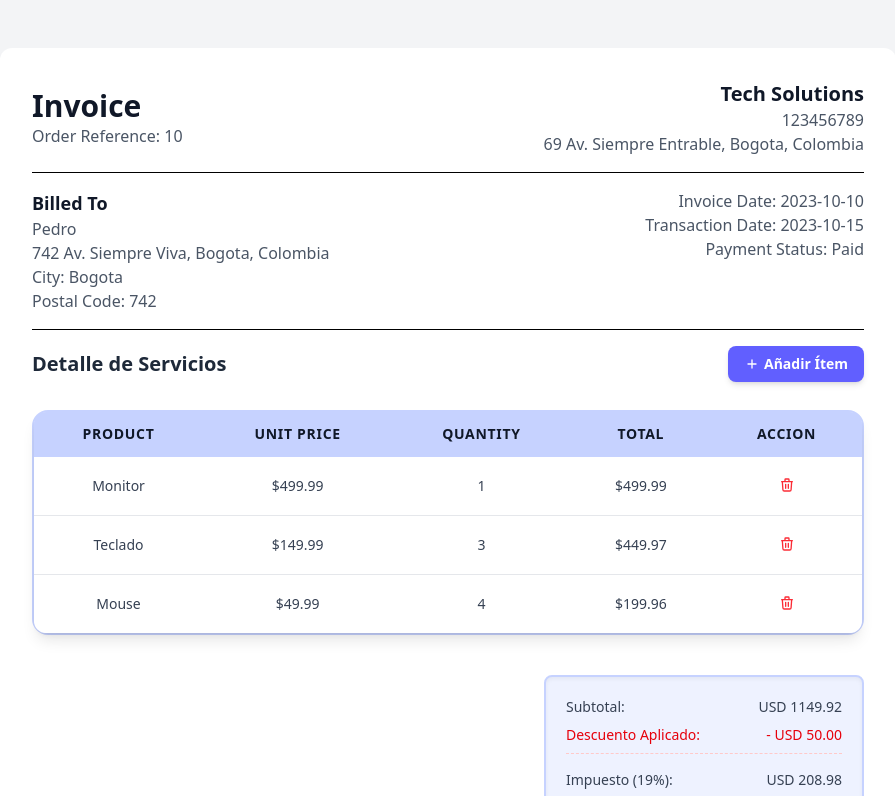
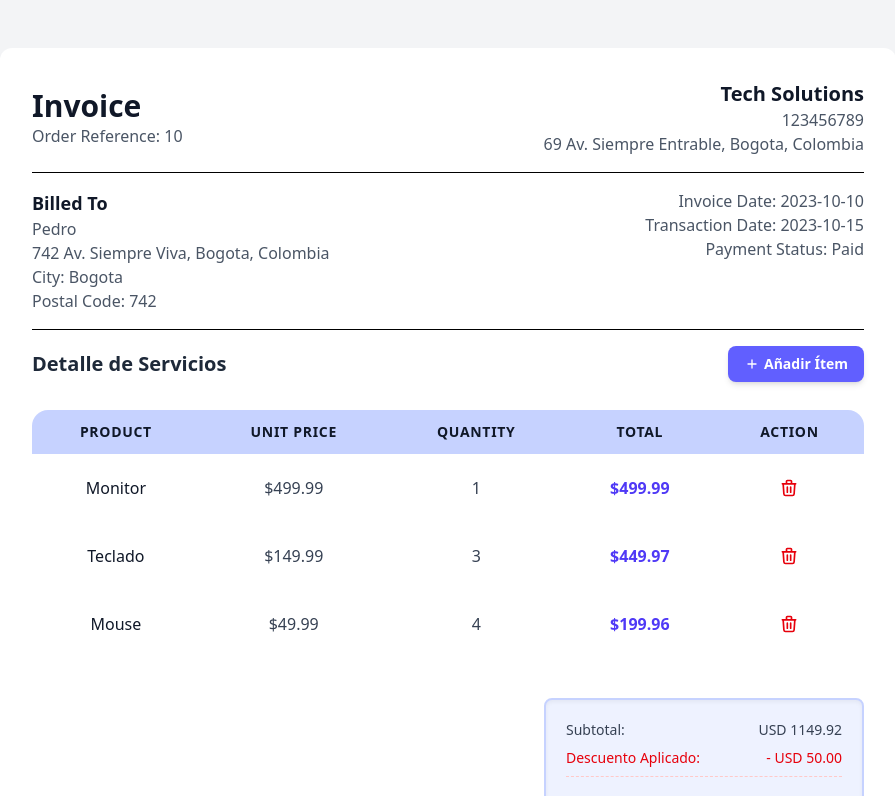
Before and after one commit to Eduardo-VaZu/InvoiceApp.V02, a React (Vite) app: page / in a window 1280 px wide. Shown: the top 796 px of the page, without its empty margins (192-1087 px from the left). Built offline with nearby package versions, Linux system fonts and the light colour scheme.

Commit message:
feat: add invoice form

```diff
--- /dev/null
+++ b/src/components/invoice/InvoiceIconTrashRow.jsx
@@ -0,0 +1,19 @@
+const InvoiceIconTrashRow = () => {
+  return (
+    <svg
+      className="w-5 h-5"
+      fill="none"
+      stroke="currentColor"
+      viewBox="0 0 24 24"
+      xmlns="http://www.w3.org/2000/svg"
+    >
+      <path
+        strokeLinecap="round"
+        strokeLinejoin="round"
+        strokeWidth="2"
+        d="M19 7l-.867 12.142A2 2 0 0116.138 21H7.862a2 2 0 01-1.995-1.858L5 7m5 4v6m4-6v6m1-10V4a1 1 0 00-1-1h-4a1 1 0 00-1 1v3M4 7h16"
+      ></path>
+    </svg>
+  );
+};
+export default InvoiceIconTrashRow;
--- a/src/components/invoice/InvoiceItems.jsx
+++ b/src/components/invoice/InvoiceItems.jsx
@@ -1,48 +1,55 @@
 import InvoiceRowItems from "./InvoiceRowItems";
 import PropTypes from "prop-types";
 
-const InvoiceItems = ({ items, handleDeleteItem }) => {
+const InvoiceItems = ({ items, handleDeleteItem, ...rest }) => {
+  const headers = ["Product", "Unit Price", "Quantity", "Total", "Action"];
+
   return (
-    <>
-      <div className="mt-7">
-        <div className="overflow-x-visible border-2 rounded-2xl border-indigo-200">
-          <table className="min-w-full divide-y divide-indigo-200 shadow-lg rounded-xl overflow-hidden border-0">
-            <thead className="bg-indigo-200">
-              <tr className="">
-                <th className="px-6 py-3 text-sm font-bold text-gray-900 uppercase tracking-wider">
-                  Product
+    <div className="mt-7" {...rest}>
+      <div className="overflow-x-auto rounded-2xl ">
+        <table className="min-w-full">
+          <thead className="bg-indigo-200 hidden md:table-header-group">
+            <tr>
+              {headers.map((header) => (
+                <th
+                  key={header}
+                  className={`px-6 py-3 text-sm font-bold text-gray-900 uppercase tracking-wider text-center`}
+                >
+                  {header}
                 </th>
-                <th className="px-6 py-3  text-sm font-bold text-gray-900 uppercase tracking-wider">
-                  Unit Price
-                </th>
-                <th className="px-6 py-3 text-sm font-bold text-gray-900 uppercase tracking-wider">
-                  Quantity
-                </th>
-                <th className="px-6 py-3 text-sm font-bold text-gray-900 uppercase tracking-wider">
-                  Total
-                </th>
-                <th className="px-6 py-3 text-sm font-bold text-gray-900 uppercase tracking-wider">
-                  Accion
-                </th>
-              </tr>
-            </thead>
-            <tbody className="bg-white divide-y divide-gray-200">
-              {items.map((item) => (
+              ))}
+            </tr>
+          </thead>
+
+          <tbody className="bg-white">
+            {items.length > 0 ? (
+              items.map((item) => (
                 <InvoiceRowItems
                   key={item.id}
                   item={item}
                   handleDeleteItem={handleDeleteItem}
                 />
-              ))}
-            </tbody>
-          </table>
-        </div>
+              ))
+            ) : (
+              <tr>
+                <td
+                  colSpan={headers.length}
+                  className="text-center p-6 text-gray-500"
+                >
+                  No items have been added yet.
+                </td>
+              </tr>
+            )}
+          </tbody>
+        </table>
       </div>
-    </>
+    </div>
   );
 };
-export default InvoiceItems;
 
 InvoiceItems.propTypes = {
-  items: PropTypes.arrayOf(InvoiceRowItems.propTypes.item).isRequired,
+  items: PropTypes.array.isRequired,
+  handleDeleteItem: PropTypes.func.isRequired,
 };
+
+export default InvoiceItems;
--- a/src/components/invoice/InvoiceRowItems.jsx
+++ b/src/components/invoice/InvoiceRowItems.jsx
@@ -1,42 +1,61 @@
 import PropTypes from "prop-types";
+import InvoiceIconTrashRow from "./InvoiceIconTrashRow";
 
 const InvoiceRowItems = ({ item, handleDeleteItem }) => {
   const { id, product, price, quantity } = item;
+  const formatCurrency = (amount) => {
+    return new Intl.NumberFormat("en-US", {
+      style: "currency",
+      currency: "USD",
+    }).format(amount);
+  };
+
+  const total = price * quantity;
   return (
     <>
-      <tr className="hover:bg-indigo-50 transition duration-150 ease-in-out">
-        <td className="px-6 py-4 whitespace-nowrap text-sm text-center text-gray-700">
-          {product}
+      <tr className="block p-4 mb-4 bg-white border rounded-lg shadow-sm md:table-row md:border-none md:p-0 md:mb-0 md:shadow-none hover:bg-gray-50 transition-colors duration-200">
+
+        {/* Celda de Producto: Centrado en móvil, alineado a la izquierda en escritorio */}
+        <td className="flex justify-start items-center py-1 font-medium text-gray-900 md:table-cell md:px-6 md:py-4 md:font-normal md:text-center">
+          <span className="text-sm font-bold text-gray-600 uppercase md:hidden mr-2">
+            Product:
+          </span>
+          <p className="flex-1">{product}</p> {/* Encerramos en un <p> para mejor control de flex */}
         </td>
-        <td className="px-6 py-4 whitespace-nowrap text-sm text-center text-gray-700">
-          ${price}
+
+        {/* Celdas de Valores (Precio, Cantidad, Total): Alineadas a la derecha en escritorio */}
+        <td className="flex justify-between items-center py-1 text-gray-700 md:table-cell md:px-6 md:py-4 md:text-center">
+          <span className="text-sm font-bold text-gray-600 uppercase md:hidden">
+            Price
+          </span>
+          {formatCurrency(price)}
         </td>
-        <td className="px-6 py-4 whitespace-nowrap text-sm text-center text-gray-700 ">
+
+        <td className="flex justify-between items-center py-1 text-gray-700 md:table-cell md:px-6 md:py-4 md:text-center">
+          <span className="text-sm font-bold text-gray-600 uppercase md:hidden">
+            Quantity
+          </span>
           {quantity}
         </td>
-        <td className="px-6 py-4 whitespace-nowrap text-sm text-center text-gray-700">
-          ${quantity * price}
+
+        <td className="flex justify-between items-center py-1 font-bold text-indigo-600 md:table-cell md:px-6 md:py-4 md:text-center">
+          <span className="text-sm font-bold text-gray-600 uppercase md:hidden">
+            Total
+          </span>
+          {formatCurrency(total)}
         </td>
-        <td className="py-3 md:py-4 px-3 text-center">
+
+        {/* Celda de Acción: Alineada a la derecha en escritorio */}
+        <td className="flex justify-between items-center py-1 font-bold text-indigo-600 md:table-cell md:px-6 md:py-4 md:text-center">
+          <span className="text-sm font-bold text-gray-600 uppercase md:hidden">
+            Accion
+          </span>
           <button
             onClick={() => handleDeleteItem(id)}
-            className="p-1 rounded-full text-red-500 hover:bg-red-100 transition duration-150 focus:outline-none"
-            aria-label="Eliminar ítem"
+            className="p-2 text-red-600 hover:bg-red-100 rounded-full transition-colors duration-200"
+            aria-label={`Delete item ${product}`}
           >
-            <svg
-              className="w-4 h-4"
-              fill="none"
-              stroke="currentColor"
-              viewBox="0 0 24 24"
-              xmlns="http://www.w3.org/2000/svg"
-            >
-              <path
-                strokeLinecap="round"
-                strokeLinejoin="round"
-                strokeWidth="2"
-                d="M19 7l-.867 12.142A2 2 0 0116.138 21H7.862a2 2 0 01-1.995-1.858L5 7m5 4v6m4-6v6m1-10V4a1 1 0 00-1-1h-4a1 1 0 00-1 1v3M4 7h16"
-              ></path>
-            </svg>
+            <InvoiceIconTrashRow className="h-5 w-5" />
           </button>
         </td>
       </tr>
```
